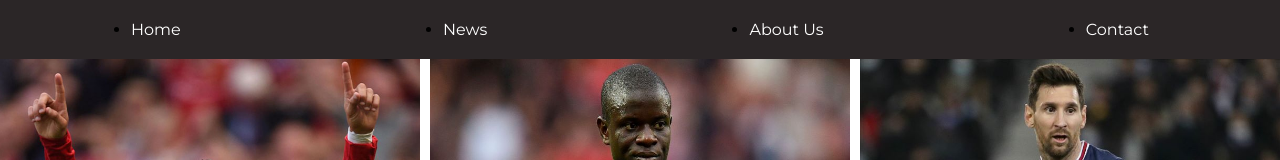
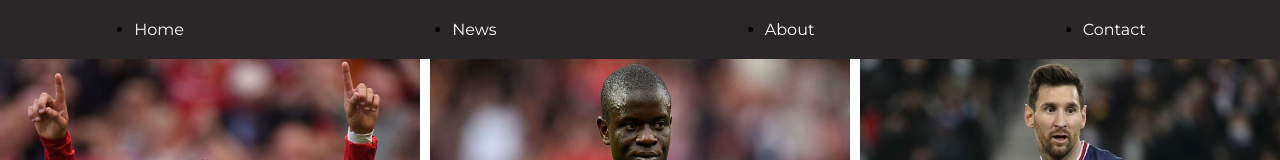
Before and after one commit to ellie2222222/demoapp-second, a React (Create React App) app: page / in a window 1280 px wide. Shown: the top 160 px of the page. Built offline with nearby package versions, Linux system fonts and the light colour scheme.

Commit message:
undo navbar modification

```diff
--- a/src/components/Navigation.js
+++ b/src/components/Navigation.js
@@ -15,7 +15,7 @@ export default class Navigation extends Component {
               <a href="#news">News</a>
             </li>
             <li>
-              <a href="#aboutus">About Us</a>
+              <a href="#about">About</a>
             </li>
             <li>
               <a href="#contact">Contact</a>
```
